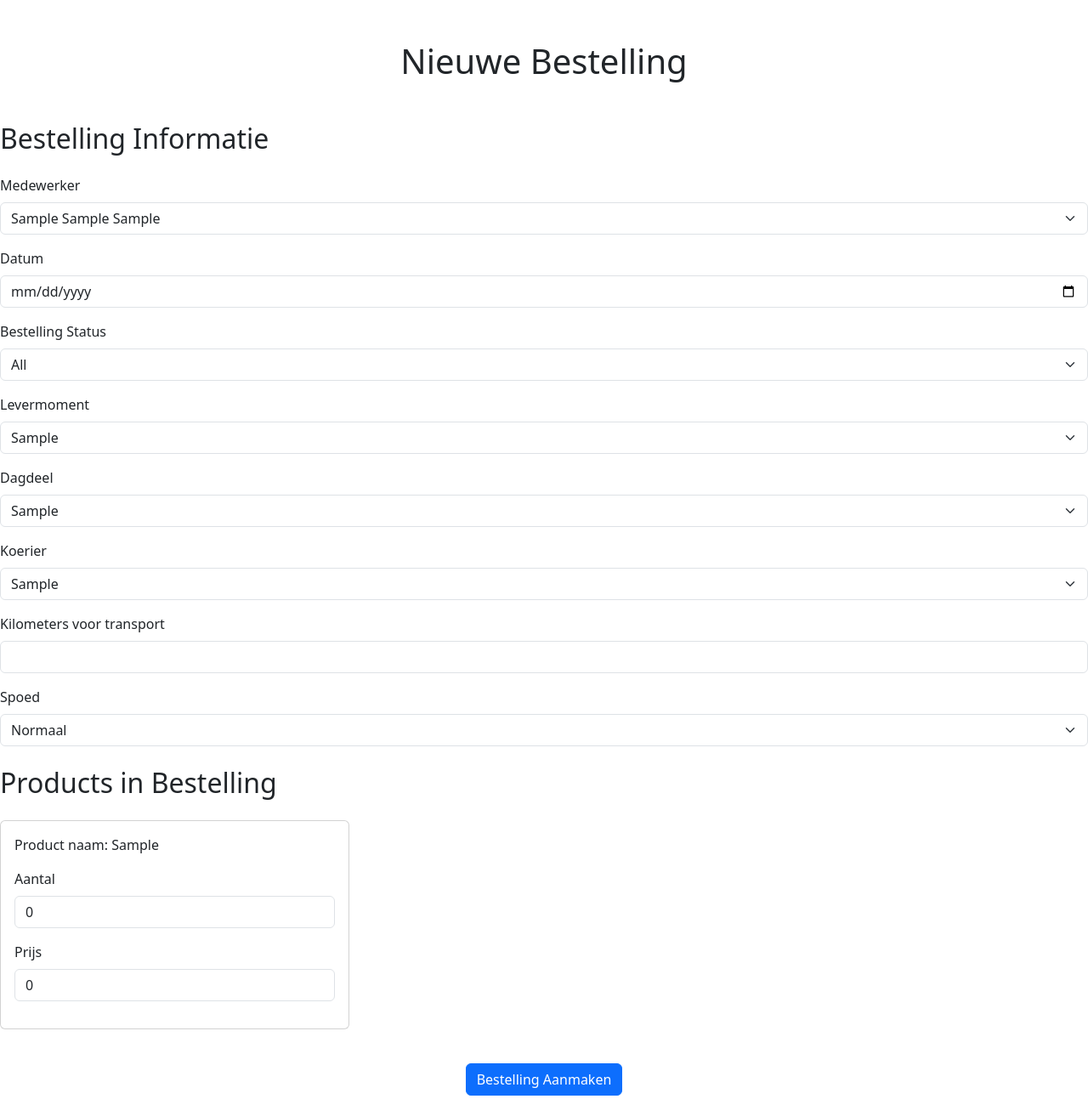
After one commit to 6EmptyBucket9/distributiecentrumBart_groepR, a Flask app: page /add_bestelling in a window 1280 px wide. The commit adds this page. Shown: the whole page at 85% size. Run offline with Flask 3, Linux system fonts and the light colour scheme; tables that the repository leaves empty hold one stand-in row (values such as "Sample post"); some libraries are stand-ins or nearby versions.

Commit message:
[backend]Bestelling_beheren afgerond

```diff
--- a/app/routes/views.py
+++ b/app/routes/views.py
@@ -1,5 +1,4 @@
-from flask import Blueprint, render_template, request, redirect, url_for, jsonify
-from sqlalchemy.orm import joinedload
+from flask import Blueprint, render_template, request, redirect, url_for, jsonify, flash
 # model imports
 from app.models import db
 from app.models.Bestelling import Bestelling
@@ -8,11 +7,12 @@ from app.models.Product import Product
 from app.models.Fabrikant import Fabrikant
 from app.models.Locatie import Locatie
 from app.models.BewaarAdvies import BewaarAdvies
-
-
-
-
-
+from app.models.Medewerker import Medewerker
+from app.models.Levermoment import Levermoment
+from app.models.Dagdeel import Dagdeel
+from app.models.Koerier import Koerier
+from app.models.ProductInBestelling import ProductInBestelling
+from app.models.BestellingStatus import BestellingStatus
 main = Blueprint('main', __name__)
 
 # Bestelling summary page
@@ -31,13 +31,14 @@ def show_orders():
 
     bestellingen = query.all()
 
-    return render_template('bestellingen.html', bestellingen=bestellingen, statuses=statuses, selected_status=bestelling_status)
+    return render_template('bestellingen_summary.html', bestellingen=bestellingen, statuses=statuses, selected_status=bestelling_status)
 
 # Order detail page
 @main.route('/bestelling/<int:bestelling_id>', methods=['GET', 'POST'])
 def show_order_detail(bestelling_id):
     # Get bestelling by ID
     bestelling = db.session.query(Bestelling).filter_by(bestellingsnr=bestelling_id).first()
+    statuses = db.session.query(BestellingStatus).all()
 
     if not bestelling:
         return jsonify({'error': 'Bestelling not found.'}), 404
@@ -45,61 +46,33 @@ def show_order_detail(bestelling_id):
     if request.method == 'POST':
         if request.form.get('_method') == 'PUT':
             # Update bestelling status
-            bestelling_status = request.form.get('bestelling_status')
+            bestelling_status = request.form.get('status')  # Changed to 'status'
             if bestelling_status:
                 bestelling.status = bestelling_status
 
-            # Update products in bestelling
+            # Update products in bestelling using enumeration
             for i, product_in_bestelling in enumerate(bestelling.products_in_bestelling):
                 verschil_in_voorraad_value = request.form.get(f'products[{i}][verschil_in_voorraad]')
                 aantal_value = request.form.get(f'products[{i}][aantal]')
 
-                # Update verschil_in_voorraad if valid
+                # Validate and update the product details
                 if verschil_in_voorraad_value and verschil_in_voorraad_value.isdigit():
                     product_in_bestelling.product_rel.verschil_in_voorraad = int(verschil_in_voorraad_value)
 
-                # Update aantal if valid
                 if aantal_value and aantal_value.isdigit():
                     product_in_bestelling.aantal = int(aantal_value)
 
-            # Commit the changes to the database
             db.session.commit()
 
-            # Redirect back to the detail page
-            return redirect(url_for('main.show_orders', bestelling_id=bestelling_id))
+            return redirect(url_for('main.show_orders'))
 
-    # Prepare products for rendering
-    products = [
-        {
-            'productnr': product.productnr,
-            'naam': product.naam,
-            'voorraad': product.voorraad,
-            'bederfelijkheidsfactor': product.bederfelijkheidsfactor,
-            'batchnummer': product.batchnummer,
-            'verpakkingsgrote': product.verpakkingsgrote,
-            'locatie_id': product.locatie_id,
-            'bewaaradvies': product.bewaaradvies,
-            'product_fabrikant': product.product_fabrikant,
-            'prijs': product_in_bestelling.prijs,
-            'aantal': product_in_bestelling.aantal,
-            'verschil_in_voorraad': product.verschil_in_voorraad,
-            'locatie': product.locatie_rel.locatie_naam if product.locatie_rel else None,
-            'bewaaradvies_naam': product.bewaaradvies_rel.advies if product.bewaaradvies_rel else None,
-            'fabrikant_naam': product.fabrikant_rel.naam if product.fabrikant_rel else None,
-        }
-        for product_in_bestelling in bestelling.products_in_bestelling
-        for product in [product_in_bestelling.product_rel]
-    ]
-
-    return render_template('bestelling_detail.html', bestelling=bestelling, products=products)
+    return render_template('bestelling_detail_orderpick.html', bestelling=bestelling, statuses=statuses)
 
 # Product summary page
-@main.route('/producten', methods=['GET', 'POST'])
+@main.route('/products', methods=['GET', 'POST'])
 def show_products():
-    # Fetch all products from the database along with their related data
+    # Fetch all models
     products = db.session.query(Product).all()
-
-    # Fetch all locatie, fabrikant, and bewaaradvies objects from the database
     locaties = db.session.query(Locatie).all()
     fabrikanten = db.session.query(Fabrikant).all()
     bewaaradviezen = db.session.query(BewaarAdvies).all()
@@ -146,7 +119,7 @@ def show_products():
 
             return redirect(url_for('main.show_products'))
 
-    return render_template('producten.html', products=products, locaties=locaties, fabrikanten=fabrikanten, bewaaradviezen=bewaaradviezen)
+    return render_template('product_summary.html', products=products, locaties=locaties, fabrikanten=fabrikanten, bewaaradviezen=bewaaradviezen)
 
 # Add product page
 @main.route('/add_product', methods=['GET', 'POST'])
@@ -180,11 +153,87 @@ def add_product():
         db.session.commit()
 
         # Redirect after adding the product
-        return redirect(url_for('main.show_products'))  # Update with the correct route to show products
-
+        return redirect(url_for('main.show_products'))
     # If GET, render the form and pass the needed data
     locaties = Locatie.query.all()
     fabrikanten = Fabrikant.query.all()
     bewaaradviezen = BewaarAdvies.query.all()
 
     return render_template('add_product.html', locaties=locaties, fabrikanten=fabrikanten, bewaaradviezen=bewaaradviezen)
+
+# Add bestelling page
+@main.route('/add_bestelling', methods=['GET', 'POST'])
+def add_bestelling():
+    # Fetch all models
+    products = db.session.query(Product).all()
+    medewerkers = db.session.query(Medewerker).all()
+    koeriers = db.session.query(Koerier).all()
+    levermomenten = db.session.query(Levermoment).all()
+    dagdelen = db.session.query(Dagdeel).all()
+    statuses = db.session.query(BestellingStatus).all()
+
+    if request.method == 'POST':
+        # Read the form data
+        bestelling_medewerker = request.form.get('bestelling_medewerker')
+        datum = request.form.get('datum')
+        status = request.form.get('status')
+        bestelling_levermoment = request.form.get('bestelling_levermoment')
+        bestelling_dagdeel = request.form.get('bestelling_dagdeel')
+        bestelling_koerier = request.form.get('bestelling_koerier')
+        km_transport = request.form.get('km_transport')
+        spoed = request.form.get('spoed')
+
+        products_data = {}
+        for product in products:
+            # Fetch product quantities and prices from the form
+            product_aantal = request.form.get(f'product_aantal_{product.productnr}', 0)
+            product_prijs = request.form.get(f'product_prijs_{product.productnr}', 0)
+
+            # Only include products with valid quantities and prices
+            if int(product_aantal) > 0 and float(product_prijs) > 0:
+                products_data[product.productnr] = {
+                    'aantal': product_aantal,
+                    'prijs': product_prijs
+                }
+            elif int(product_aantal) > 0 and float(product_prijs) > 0:
+                print("fout")
+
+        # Create new Bestelling object
+        new_bestelling = Bestelling(
+            bestelling_medewerker=bestelling_medewerker,
+            datum=datum,
+            status=status,
+            bestelling_levermoment=bestelling_levermoment,
+            bestelling_dagdeel=bestelling_dagdeel,
+            bestelling_koerier=bestelling_koerier,
+            km_transport=km_transport,
+            spoed=spoed
+        )
+
+        try:
+            # Add Bestelling to the database
+            db.session.add(new_bestelling)
+            db.session.commit()
+
+            # Add ProductInBestelling entries
+            for productnr, data in products_data.items():
+                product_in_bestelling = ProductInBestelling(
+                    bestelling_bestellingsnr=new_bestelling.bestellingsnr,
+                    product_productnr=productnr,
+                    aantal=data['aantal'],
+                    prijs=data['prijs']
+                )
+
+                db.session.add(product_in_bestelling)
+
+            db.session.commit()
+
+            return redirect(url_for('main.show_orders', bestelling_id=new_bestelling.bestellingsnr))
+
+        except Exception as e:
+            db.session.rollback()
+            flash(f"An error occurred while creating the bestelling: {str(e)}")
+            return render_template('add_bestelling.html', products=products, medewerkers=medewerkers, koeriers=koeriers, levermomenten=levermomenten, dagdelen=dagdelen)
+
+    # If GET request, render the form
+    return render_template('add_bestelling.html', products=products, medewerkers=medewerkers, koeriers=koeriers, levermomenten=levermomenten, dagdelen=dagdelen, statuses=statuses)
--- /dev/null
+++ b/app/templates/add_bestelling.html
@@ -0,0 +1,131 @@
+<!DOCTYPE html>
+<html lang="en">
+
+<head>
+    <meta charset="UTF-8">
+    <meta name="viewport" content="width=device-width, initial-scale=1.0">
+    <title>Nieuwe Bestelling</title>
+    <link href="{{ url_for('static', filename='css/bootstrap.min.css') }}" rel="stylesheet">
+</head>
+
+<body>
+    <h1 class="text-center my-5">Nieuwe Bestelling</h1>
+    <form method="POST" action="{{ url_for('main.add_bestelling') }}">
+        <!-- Bestelling Section -->
+        <h2 class="my-4">Bestelling Informatie</h2>
+
+        <!-- Medewerker -->
+        <div class="mb-3">
+            <label for="bestelling_medewerker" class="form-label">Medewerker</label>
+            <select id="bestelling_medewerker" name="bestelling_medewerker" class="form-select" required>
+                {% for medewerker in medewerkers %}
+                    <option value="{{ medewerker.Medewerkernr }}">
+                        {{ medewerker.voornaam }} {{ medewerker.tussenvoegsel }} {{ medewerker.achternaam }}
+                    </option>
+                {% endfor %}
+            </select>
+        </div>
+
+        <!-- Datum -->
+        <div class="mb-3">
+            <label for="datum" class="form-label">Datum</label>
+            <input type="date" class="form-control" id="datum" name="datum" required>
+        </div>
+
+        <!-- Bestelling Status -->
+        <div class="mb-3">
+            <label for="status" class="form-label">Bestelling Status</label>
+            <select name="status" id="status" class="form-select">
+                <option value="">All</option>
+                {% for status in statuses %}
+                    <option value="{{ status.idBestelling_status }}">{{ status.status }}</option>
+                {% endfor %}
+            </select>
+        </div>
+
+        <!-- Levermoment -->
+        <div class="mb-3">
+            <label for="bestelling_levermoment" class="form-label">Levermoment</label>
+            <select id="bestelling_levermoment" name="bestelling_levermoment" class="form-select" required>
+                {% for levermoment in levermomenten %}
+                    <option value="{{ levermoment.idLevermoment }}">
+                        {{ levermoment.moment }}
+                    </option>
+                {% endfor %}
+            </select>
+        </div>
+
+        <!-- Dagdeel -->
+        <div class="mb-3">
+            <label for="bestelling_dagdeel" class="form-label">Dagdeel</label>
+            <select id="bestelling_dagdeel" name="bestelling_dagdeel" class="form-select" required>
+                {% for dagdeel in dagdelen %}
+                    <option value="{{ dagdeel.idDagdeel }}">
+                        {{ dagdeel.dagdeel }}
+                    </option>
+                {% endfor %}
+            </select>
+        </div>
+
+        <!-- Koerier -->
+        <div class="mb-3">
+            <label for="bestelling_koerier" class="form-label">Koerier</label>
+            <select id="bestelling_koerier" name="bestelling_koerier" class="form-select" required>
+                {% for koerier in koeriers %}
+                    <option value="{{ koerier.idKoerier }}">
+                        {{ koerier.naam }}
+                    </option>
+                {% endfor %}
+            </select>
+        </div>
+
+        <!-- KM Transport -->
+        <div class="mb-3">
+            <label for="km_transport" class="form-label">Kilometers voor transport</label>
+            <input type="number" class="form-control" id="km_transport" name="km_transport" required>
+        </div>
+
+        <!-- Spoed -->
+        <div class="mb-3">
+            <label for="spoed" class="form-label">Spoed</label>
+            <select id="spoed" name="spoed" class="form-select" required>
+                <option value="0">Normaal</option>
+                <option value="1">Spoed</option>
+            </select>
+        </div>
+
+        <!-- Products Section -->
+        <h2 class="my-4">Products in Bestelling</h2>
+        <div class="row">
+            {% for product in products %}
+                <div class="col-md-4 mb-3">
+                    <div class="card">
+                        <div class="card-body">
+                            <p class="card-text">Product naam: {{ product.naam }}</p>
+
+                            <!-- Product in bestelling fields-->
+                            <div class="mb-3">
+                                <label class="form-label">Aantal</label>
+                                <input type="number" class="form-control" name="product_aantal_{{ product.productnr }}" value="0">
+                            </div>
+                            <div class="mb-3">
+                                <label for="prijs" class="form-label">Prijs</label>
+                                <input type="number" class="form-control" name="product_prijs_{{ product.productnr }}" value="0">
+                            </div>
+                        </div>
+                    </div>
+                </div>
+            {% else %}
+                <p>Geen producten beschikbaar.</p>
+            {% endfor %}
+        </div>
+
+        <div class="text-center my-4">
+            <button type="submit" class="btn btn-primary">Bestelling Aanmaken</button>
+        </div>
+    </form>
+
+    <script src="{{ url_for('static', filename='js/bootstrap.bundle.min.js') }}"></script>
+</body>
+
+</html>
--- a/app/templates/bestellingen.html
+++ b/app/templates/bestellingen_summary.html
@@ -49,7 +49,7 @@
                 <tr>
                     <td>{{ bestelling.bestellingsnr }}</td>
                     <td>{{ bestelling.medewerker_rel.voornaam }} {% if bestelling.medewerker_rel.tussenvoegsel %}{{ bestelling.medewerker_rel.tussenvoegsel }} {% endif %}{{ bestelling.medewerker_rel.achternaam }}</td>
-                    <td>{{ bestelling.datum }}</td>
+                    <td>{{ bestelling.datum.strftime('%d-%m-%Y')  }}</td>
                     <td>{{ bestelling.status_rel.status }}</td>
                     <td>{{ bestelling.levermoment_rel.moment }}</td>
                     <td>{{ bestelling.dagdeel_rel.dagdeel }}</td>
```
Also changed, not shown: app/templates/bestelling_detail_orderpick.html (renamed from app/templates/bestelling_detail.html, +6 -5 lines), app/templates/product_summary.html (renamed from app/templates/producten.html), 1 other file.
